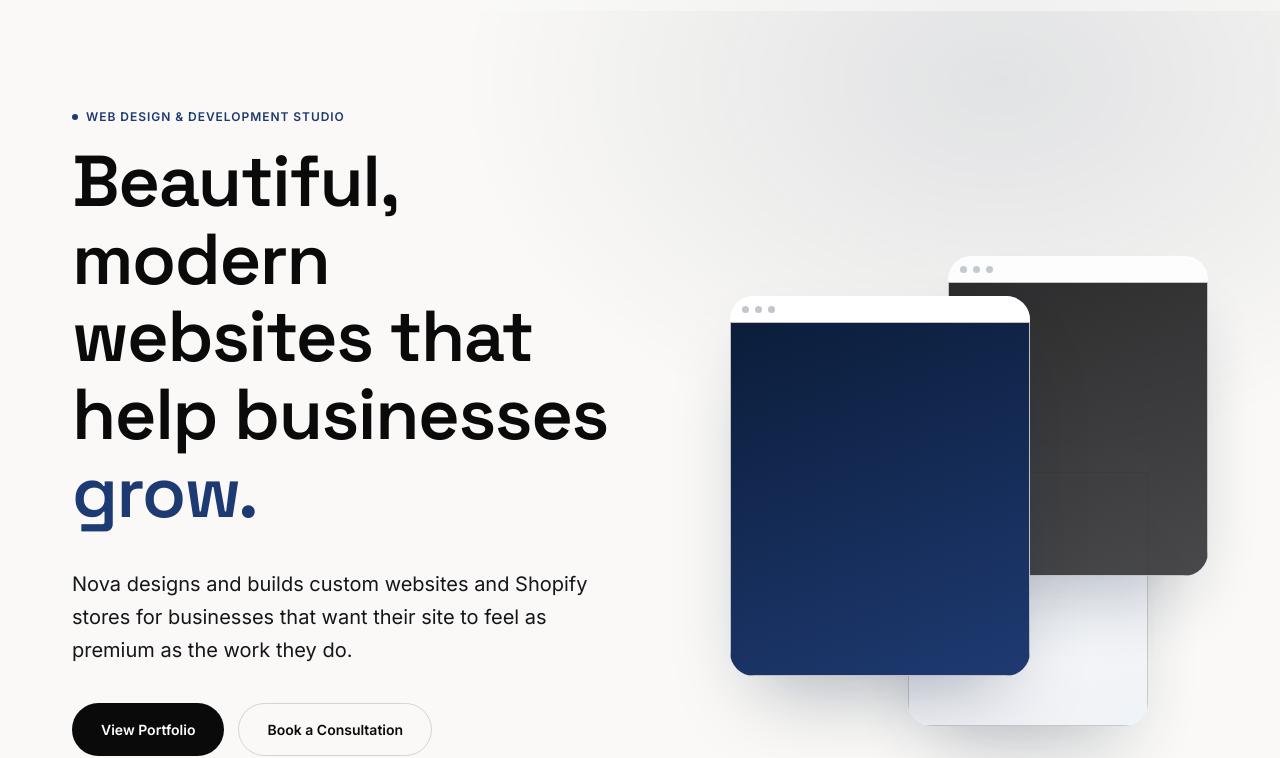
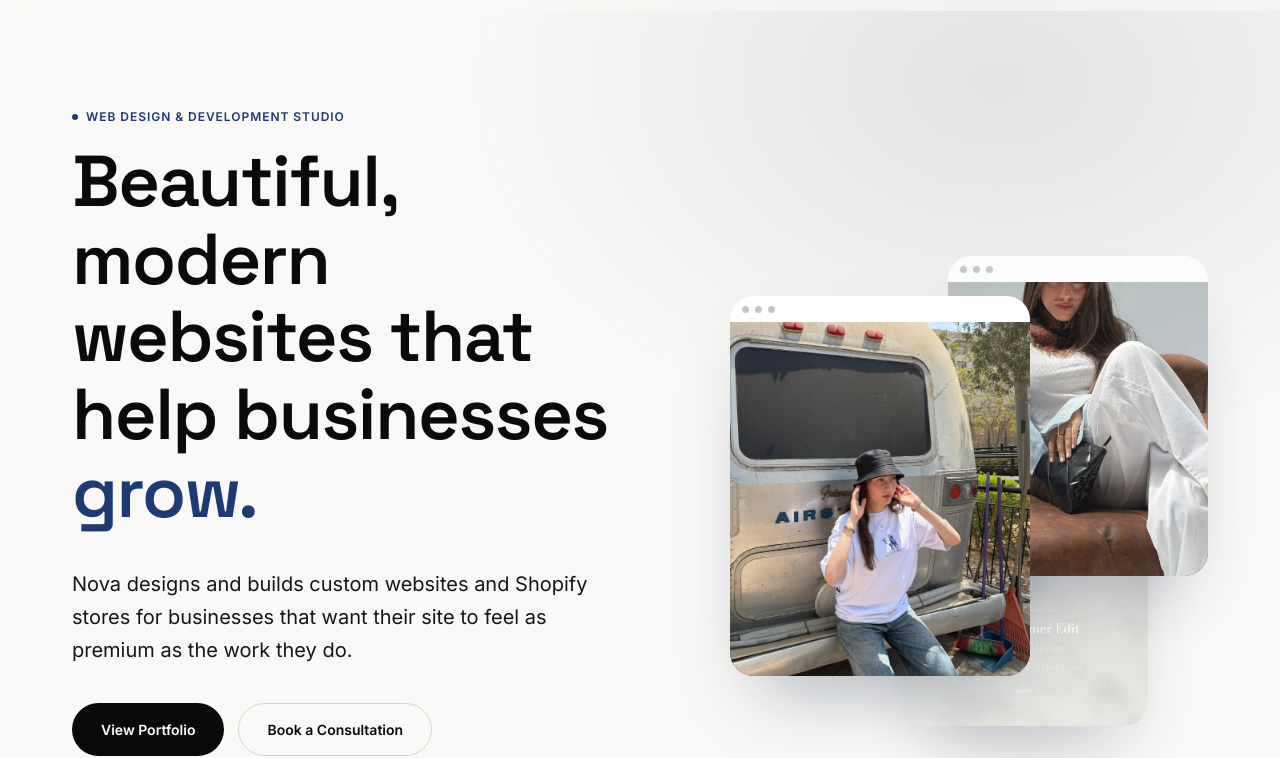
Before and after one commit to Youssef-2312/nova, a plain HTML site: page index.html in a window 1280 px wide. Shown: the part 79-837 px from the top of the page. Drawn offline with Linux system fonts and the light colour scheme.

Commit message:
Fix hero stack: restore fallback img src so it doesn't break before JS runs

```diff
--- a/index.html
+++ b/index.html
@@ -208,15 +208,15 @@
     <div class="hero-stack" data-hero-stack aria-hidden="true">
       <div class="mockup-card mockup-a" data-rot="-4">
         <div class="bar"><span></span><span></span><span></span></div>
-        <div class="body"><img alt="" loading="eager" width="1280" height="960"></div>
+        <div class="body"><img src="img/bentaboha.jpg" alt="" loading="eager" width="1280" height="960"></div>
       </div>
       <div class="mockup-card mockup-b" data-rot="3">
         <div class="bar"><span></span><span></span><span></span></div>
-        <div class="body"><img alt="" loading="lazy" width="1280" height="960"></div>
+        <div class="body"><img src="img/elane.jpg" alt="" loading="lazy" width="1280" height="960"></div>
       </div>
       <div class="mockup-card mockup-c" data-rot="-2">
         <div class="bar"><span></span><span></span><span></span></div>
-        <div class="body"><img alt="" loading="lazy" width="1280" height="960"></div>
+        <div class="body"><img src="img/azelea.jpg" alt="" loading="lazy" width="1280" height="960"></div>
       </div>
     </div>
   </div>
```
